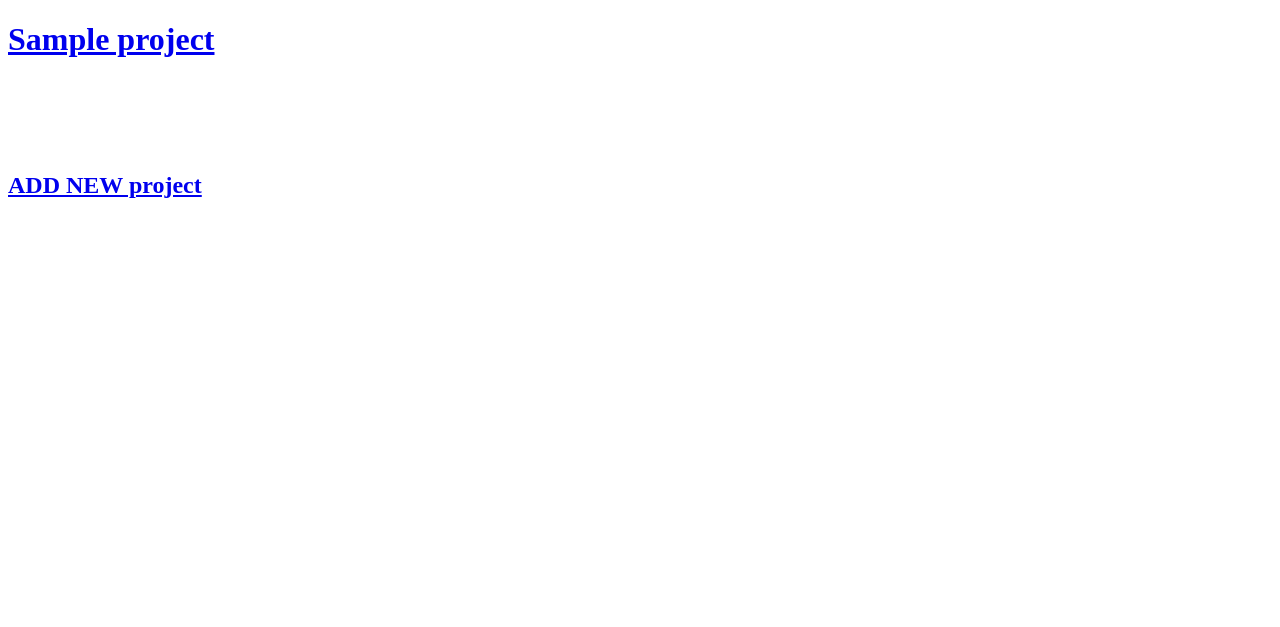
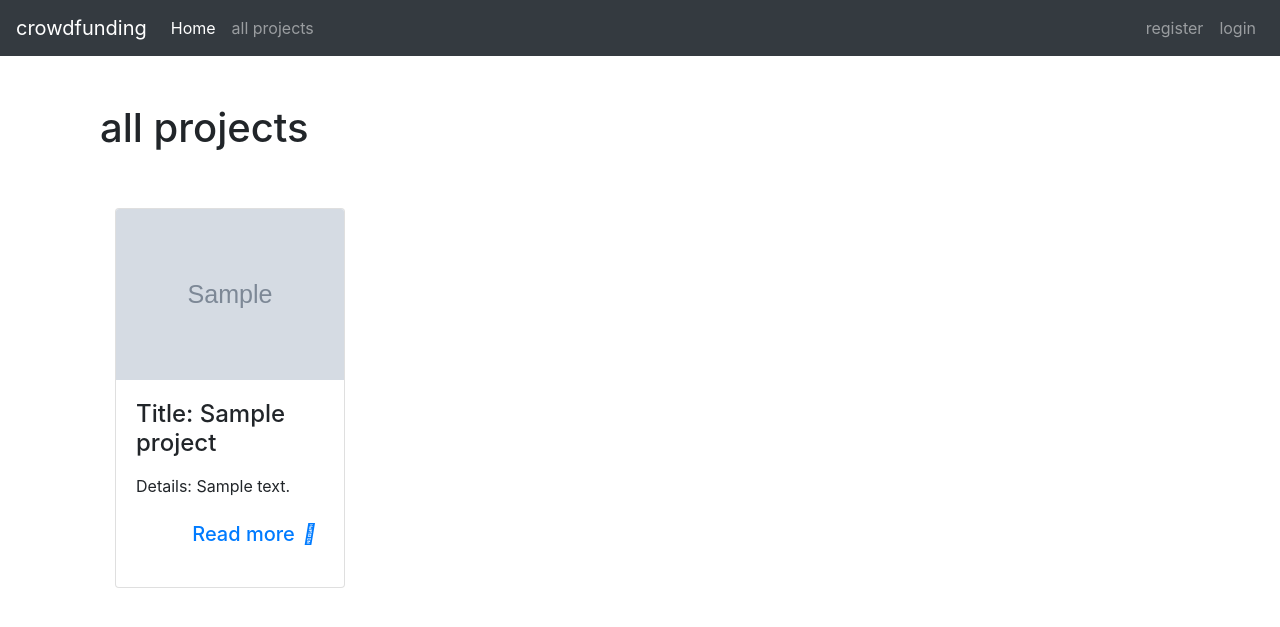
Before and after one commit to NohaHossam123/Crowdfunding, a Django app: page /project/ in a window 1280 px wide. Shown: the top 627 px of the page. Run offline with Django 3.2, Linux system fonts and the light colour scheme; tables that the repository leaves empty hold one stand-in row (values such as "Sample post"); grey boxes marked "Sample" are stand-in pictures; some libraries are stand-ins or nearby versions.

Commit message:
fix bug cancel and most related and add page ui of all projects and most related

```diff
--- a/crowd_funding/projects/templates/allprojects.html
+++ b/crowd_funding/projects/templates/allprojects.html
@@ -1,19 +1,34 @@
-<!DOCTYPE html>
-<html>
 
-<head>
-    <meta charset='utf-8'>
-    <meta http-equiv='X-UA-Compatible' content='IE=edge'>
-    <title>Projects</title>
-    <meta name='viewport' content='width=device-width, initial-scale=1'>
-</head>
+{% extends 'layout.html' %}
+{% block content %}
+<div class="container mt-5">
+<h1> all projects</h1>
+<div class="container-fluid" style="display: flex;flex-direction: row;justify-content: space-between;flex-wrap: wrap">
+    <!-- Card -->
+  {% for rate_project in projects %}
+  <div class="card mt-5" style="width: 230px;height: 380px">
+    <!-- Card image -->
+    <img class="card-img-top" src="/static/images/{{ rate_project.images.first }}" alt="Card image cap" width="270" height="200">
+    <!-- Card content -->
+    <div class="card-body">
 
-<body>
-    {% for project in projects %}
-    <h1><a href="{%url 'project' project.id %}">{{project.title}}</a></h1>
-    {% endfor %}
-    <br><br><br><br>
-    <h2><a href="{%url 'create_project'%}">ADD NEW project</a></h2>
-</body>
+      <!-- Title -->
 
-</html>
+      <h4 class="card-title"><a>Title: {{ rate_project.title }}</a></h4>
+      <!-- Text -->
+      <p class="card-text">
+      <p>Details: {{ rate_project.details }}</p>
+      <a href="/project/{{rate_project.id}}" class="orange-text d-flex flex-row-reverse p-2">
+          <h5 class="waves-effect waves-light">Read more<i class="fas fa-angle-double-right ml-2"></i></h5>
+      </a>
+      </p>
+  </div>
+  </div>
+  <!-- Card -->
+  {% empty %}
+  <h2 style="margin-left: 271px;">currently there is no rated projects yet..</h2>
+  {% endfor %}
+</div>
+</div>
+
+{% endblock %}
--- a/crowd_funding/projects/templates/layout.html
+++ b/crowd_funding/projects/templates/layout.html
@@ -22,11 +22,11 @@
                 <a class="nav-link" href="{% url 'home' %}">Home <span class="sr-only">(current)</span></a>
             </li>
             <li class="nav-item">
-                <a class="nav-link" href="#">Features</a>
+                <a class="nav-link" href="/project/">all projects</a>
             </li>
-            <li class="nav-item">
+            {% comment %} <li class="nav-item">
                 <a class="nav-link" href="#">Pricing</a>
-            </li>
+            </li> {% endcomment %}
             </ul>
 
             <ul class="navbar-nav ml-auto">
--- a/crowd_funding/projects/views.py
+++ b/crowd_funding/projects/views.py
@@ -38,12 +38,12 @@ def project_create_view(request):
         for i in new_tags:
             obj, created = Tag.objects.get_or_create(name=i)
             project.tag_projects_set.create(tag=obj)
-            # new_tags = fetched.split(',')
-            # saved_tags = list(Tag.objects.all())
-            # saved_tags_data = [tag.name for tag in saved_tags]
-            # new_unique_tags = [tag for tag in new_tags if tag not in saved_tags_data]
-            # print(new_tags)
-            # print(len (new_unique_tags))
+        # new_tags = fetched.split(',')
+        # saved_tags = list(Tag.objects.all())
+        # saved_tags_data = [tag.name for tag in saved_tags]
+        # new_unique_tags = [tag for tag in new_tags if tag not in saved_tags_data]
+        # print(new_tags)
+        # print(len (new_unique_tags))
 
 
 
@@ -94,7 +94,7 @@ def project(request, id):
     except:
         report=""
 
-    relatedProjects=Project.objects.raw('SELECT *,count(title) as r from projects_project as p RIGHT JOIN projects_tag_projects on project_id where projects_tag_projects.tag_id in (select tp.tag_id from projects_tag_projects as tp where tp.project_id=p.id) GROUP BY title ORDER by r DESC LIMIT 4')
+    relatedProjects=Project.objects.raw('select *,count(title) as r from projects_project as p RIGHT JOIN projects_tag_projects on project_id where projects_tag_projects.tag_id in (select tp.tag_id from projects_tag_projects as tp where tp.project_id=p.id) and p.id <> %s GROUP BY title ORDER by r DESC LIMIT 4',[id])
 
     context = {"project": project, "totalRate": totalRate   ,
                "totalDonate": total_donate,
@@ -104,7 +104,7 @@ def project(request, id):
                }
     return render(request, "project.html", context)
 
-
+@login_required(login_url='login')
 def adddonate(request, id):
     if request.method.lower() == "post":
         newdonate = Donate()
@@ -114,7 +114,7 @@ def adddonate(request, id):
         newdonate.save()
         return redirect(f'/project/{id}')
 
-
+@login_required(login_url='login')
 def addreport(request, id):
     if request.method.lower() == "post":
         try:
@@ -189,10 +189,8 @@ def report_comment(request, id):
                 messages.error(request, "Report cannot be empty, Try again!")
             else:
                 ReportComment.objects.create(user_id=user_id,comment_id=id, body=body)
-                messages.info(request, " We've received your report and we\'re working on it.")
-                messages.info(request, "Please keep in mind that reporting something does not guarantee that it will be removed")
     except:
-        messages.error(request, "You reported this comment before! we\'re working on it.")
+        messages.error(request, "You reported this comment before!")
     return redirect('project', project_id)
 
 @login_required(login_url='login')
@@ -217,7 +215,7 @@ def rate_project(request, id):
             rate = int(request.POST.get('rating'))
             Rate.objects.create(user_id=user_id, project_id=id, body=rate)
     except:
-        rate = Rate.objects.get(user_id= request.user.id, project_id=id)
+        rate = Rate.objects.get(user_id= request.user.id)
         rate.body = int(request.POST.get('rating'))
         rate.save()
     return redirect('project', id)
```
Also changed, not shown: crowd_funding/projects/templates/project.html (+30 -3 lines), crowd_funding/static/images/101367_uqMkj8r.jpg (added), crowd_funding/static/images/3enab_rklB5fh.jpg (added), crowd_funding/static/images/beans-brew-caffeine-coffee-2059_TqrsEXZ.jpg (added), crowd_funding/static/images/coffee_VJQ2wPP.jpg (added), crowd_funding/static/images/pepsi_fwAbdT3.jpg (added), crowd_funding/static/images/tea_heGtKMX.jpg (added), crowd_funding/static/images/user_Uu5CpGU.jpg (added).
